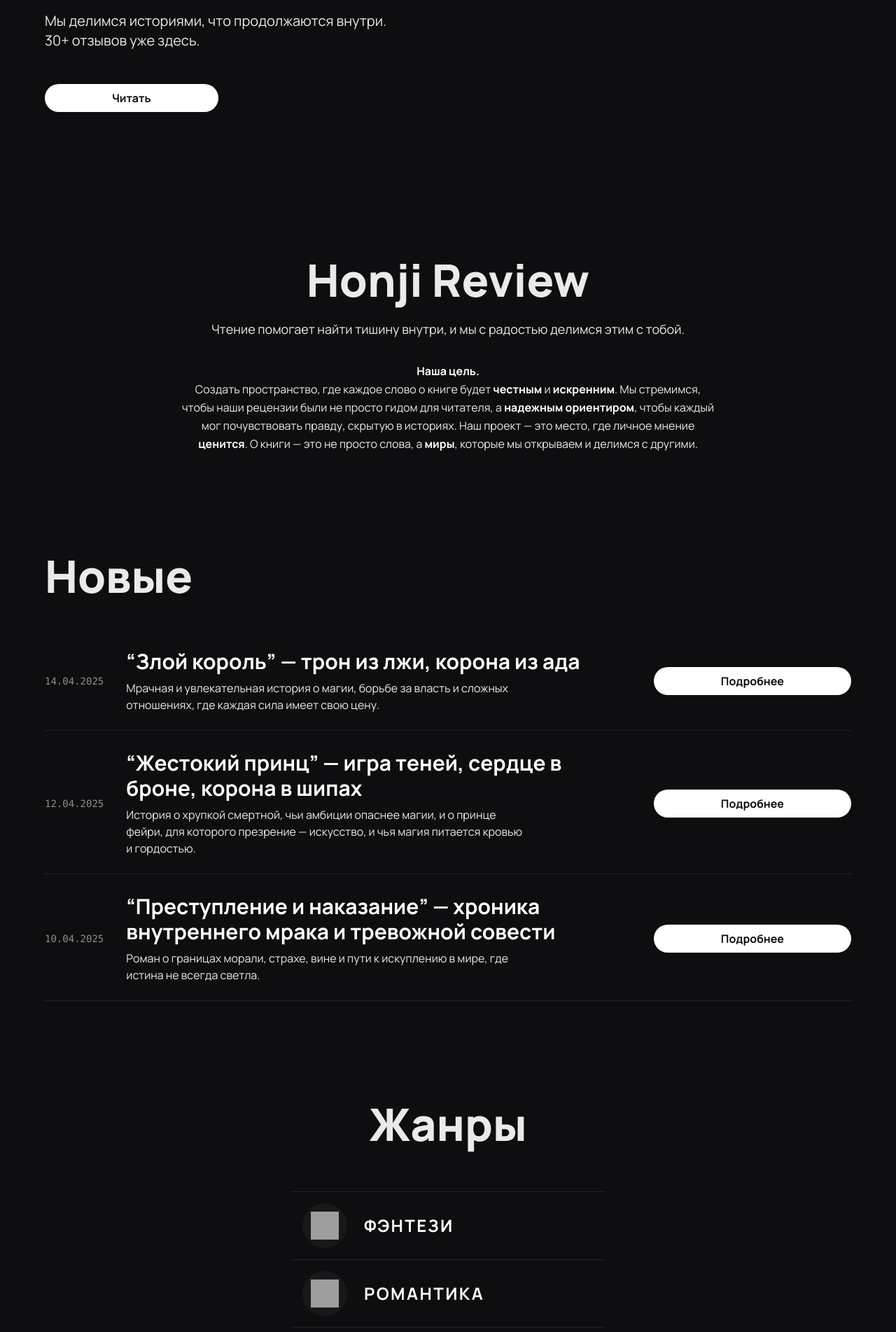
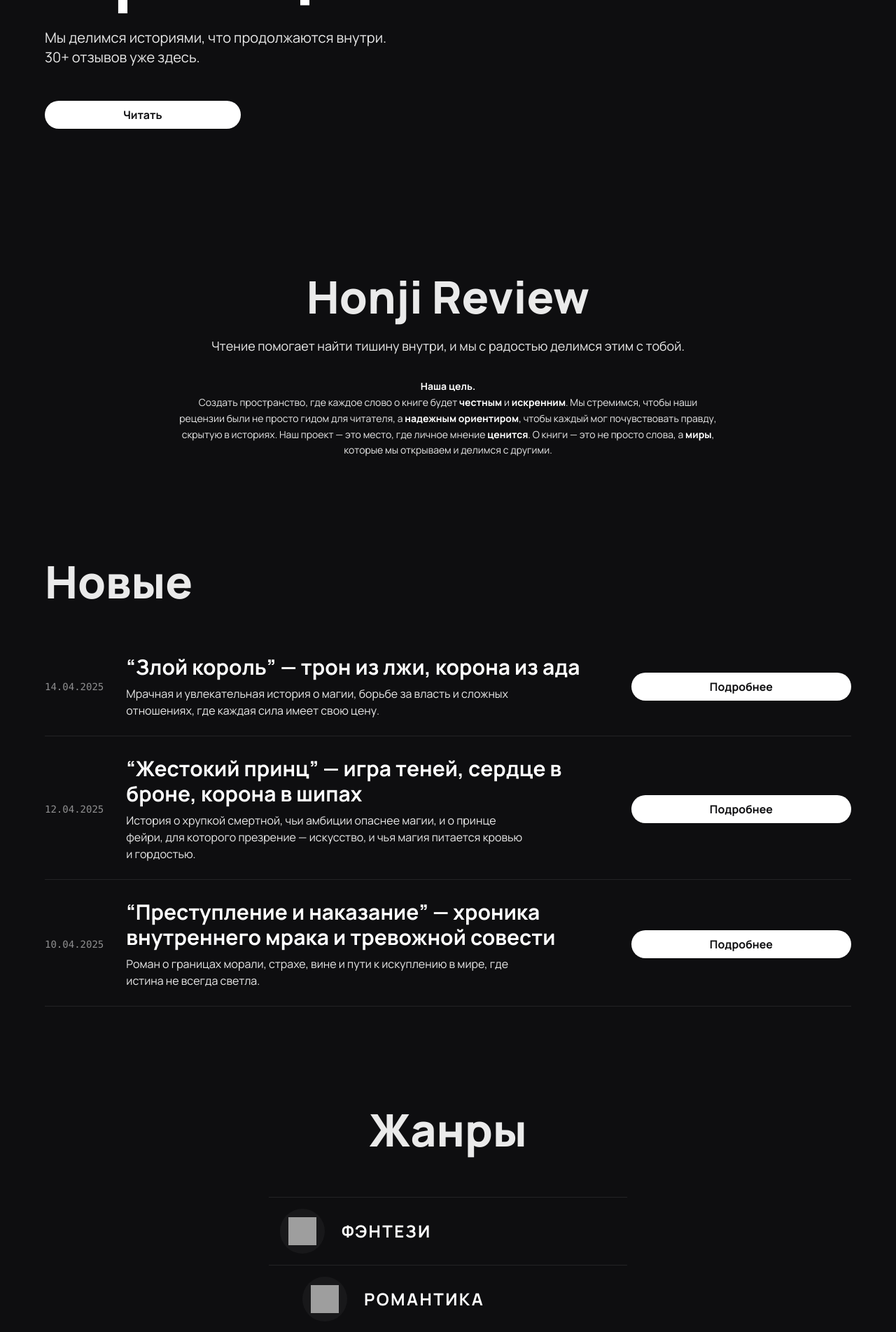
Before and after one commit to honjireview/HJR-Site, a Flask app: page /main in a window 1280 px wide. Shown: the part 628-2531 px from the top of the page at 70% size. Run offline with Flask 3, Linux system fonts and the light colour scheme; parts of the project's set-up code (start-up, migrations or seed data) failed here and were passed over; some libraries are stand-ins or nearby versions; grey boxes are pictures that could not be loaded.

Commit message:
refactor templates and styles: refine genre section layout with improved spacing, hover effects, and padding; adjust font sizes and container width for enhanced visual consistency

```diff
--- a/static/css/main_site.css
+++ b/static/css/main_site.css
@@ -12,10 +12,10 @@ body {
     background-color: white;
     color: #0E0E10;
     font-weight: 700; /* bold */
-    padding-top: 0.5rem;    /* py-2, еще тоньше */
-    padding-bottom: 0.5rem; /* py-2, еще тоньше */
-    padding-left: 6rem;      /* px-24, еще длиннее */
-    padding-right: 6rem;     /* px-24, еще длиннее */
+    padding-top: 0.5rem;    /* py-2, тонкая */
+    padding-bottom: 0.5rem; /* py-2, тонкая */
+    padding-left: 7rem;      /* px-28, очень длинная */
+    padding-right: 7rem;     /* px-28, очень длинная */
     border-radius: 9999px; /* rounded-full */
     display: inline-flex;
     align-items: center;
@@ -27,11 +27,6 @@ body {
     background-color: #D1D5DB; /* gray-300 - более заметный оттенок */
 }
 
-/* Стили для блока "ЖАНРЫ" (возвращено к исходному варианту) */
-/* Эти стили больше не используются, так как HTML-структура блока Жанры изменена обратно */
-/* .genre-item, .genre-icon-wrapper, .genre-text, .genre-separator и т.д. - УДАЛЕНЫ */
-
-
 /* БОЛЬШИЕ ЗАГОЛОВКИ (64px) ИЗ FIGMA */
 .section-title {
     @apply text-5xl md:text-[64px] font-extrabold text-[#EAEAEA] leading-none;
--- a/templates/main_site/index.html
+++ b/templates/main_site/index.html
@@ -1,4 +1,4 @@
-{% extends "layout.html" %}
+\{% extends "layout.html" %}
 {% block title %}Главная - Honji Review{% endblock %}
 
 {% block content %}
@@ -23,7 +23,7 @@
         <p class="mt-6 text-[#EAEAEA] text-lg leading-relaxed">
             Чтение помогает найти тишину внутри, и мы с радостью делимся этим с тобой.
         </p>
-        <p class="mt-8 text-base leading-relaxed max-w-3xl mx-auto text-[#EAEAEA]">
+        <p class="mt-8 text-sm leading-relaxed max-w-3xl mx-auto text-[#EAEAEA]">
             <span class="text-white font-bold">Наша цель.</span><br>
             Создать пространство, где каждое слово о книге будет <span class="font-bold text-white">честным</span> и <span class="font-bold text-white">искренним</span>. Мы стремимся, чтобы наши рецензии были не просто гидом для читателя, а <span class="font-bold text-white">надежным ориентиром</span>, чтобы каждый мог почувствовать правду, скрытую в историях. Наш проект — это место, где личное мнение <span class="font-bold text-white">ценится</span>. О книги — это не просто слова, а <span class="font-bold text-white">миры</span>, которые мы открываем и делимся с другими.
         </p>
@@ -48,35 +48,43 @@
 
 <section class="py-24">
     <h2 class="text-4xl sm:text-5xl md:text-[64px] font-extrabold text-[#EAEAEA] leading-none text-center mb-16">Жанры</h2>
-    <div class="max-w-md mx-auto">
+    <div class="max-w-lg mx-auto">
         <div class="border-y border-[#232325]">
-            <a href="#" class="flex items-center space-x-6 p-4 hover:bg-slate-900/50 transition-colors">
-                <span class="flex items-center justify-center w-16 h-16 rounded-full bg-[#18181A]">
+            <div class="pl-0">
+                <a href="#" class="flex items-center space-x-6 p-4 hover:bg-slate-800/60 transition-colors rounded-lg">
+                    <span class="flex items-center justify-center w-16 h-16 rounded-full bg-[#18181A] flex-shrink-0">
                         <img src="https://img.icons8.com/ios/50/a9a9a9/magical-scroll.png" alt="Фэнтези" class="w-10 h-10"/>
                     </span>
                     <span class="text-2xl font-bold tracking-widest text-white">ФЭНТЕЗИ</span>
                 </a>
+            </div>
             <div class="border-t border-[#232325]"></div>
-            <a href="#" class="flex items-center space-x-6 p-4 hover:bg-slate-900/50 transition-colors">
-                <span class="flex items-center justify-center w-16 h-16 rounded-full bg-[#18181A]">
+            <div class="pl-8">
+                <a href="#" class="flex items-center space-x-6 p-4 hover:bg-slate-800/60 transition-colors rounded-lg">
+                    <span class="flex items-center justify-center w-16 h-16 rounded-full bg-[#18181A] flex-shrink-0">
                         <img src="https://img.icons8.com/ios/50/a9a9a9/like--v1.png" alt="Романтика" class="w-10 h-10"/>
                     </span>
                     <span class="text-2xl font-bold tracking-widest text-white">РОМАНТИКА</span>
                 </a>
+            </div>
             <div class="border-t border-[#232325]"></div>
-            <a href="#" class="flex items-center space-x-6 p-4 hover:bg-slate-900/50 transition-colors">
-                <span class="flex items-center justify-center w-16 h-16 rounded-full bg-[#18181A]">
+            <div class="pl-16">
+                <a href="#" class="flex items-center space-x-6 p-4 hover:bg-slate-800/60 transition-colors rounded-lg">
+                    <span class="flex items-center justify-center w-16 h-16 rounded-full bg-[#18181A] flex-shrink-0">
                         <img src="https://img.icons8.com/ios/50/a9a9a9/search--v1.png" alt="Детектив" class="w-10 h-10"/>
                     </span>
                     <span class="text-2xl font-bold tracking-widest text-white">ДЕТЕКТИВ</span>
                 </a>
+            </div>
             <div class="border-t border-[#232325]"></div>
-            <a href="#" class="flex items-center space-x-6 p-4 hover:bg-slate-900/50 transition-colors">
-                <span class="flex items-center justify-center w-16 h-16 rounded-full bg-[#18181A]">
+            <div class="pl-12">
+                <a href="#" class="flex items-center space-x-6 p-4 hover:bg-slate-800/60 transition-colors rounded-lg">
+                   <span class="flex items-center justify-center w-16 h-16 rounded-full bg-[#18181A] flex-shrink-0">
                        <img src="https://img.icons8.com/ios/50/a9a9a9/test-tube.png" alt="Научная литература" class="w-10 h-10"/>
                    </span>
                     <span class="text-2xl font-bold tracking-widest text-white">НАУЧНАЯ ЛИТЕРАТУРА</span>
                 </a>
+            </div>
         </div>
     </div>
 </section>
```
Lines whose indentation alone changed are shown as unchanged.
